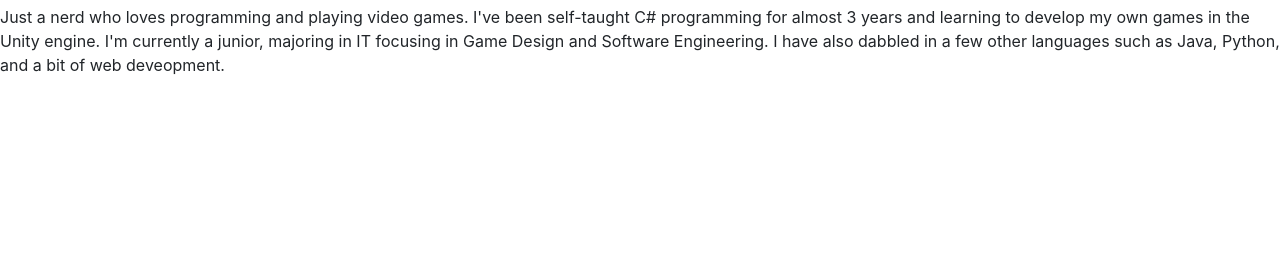
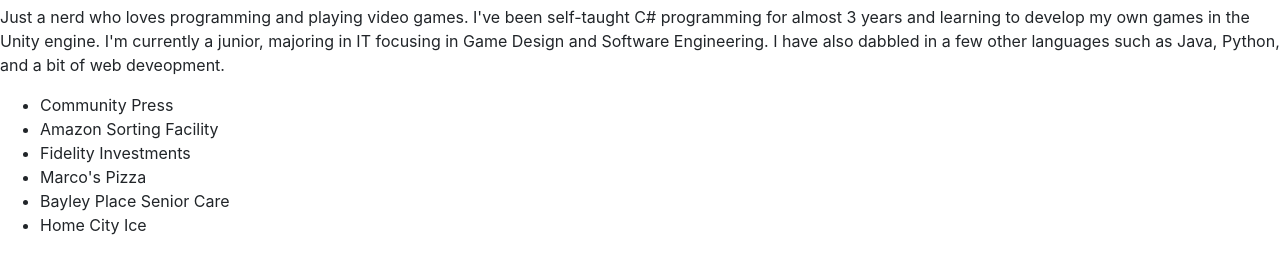
Before and after one commit to IT3049C-Lively-FA23/online-portfolio-devinebj, a website: page index.html in a window 1280 px wide. Shown: the part 51-324 px from the top of the page. Drawn offline with nearby package versions, Linux system fonts and the light colour scheme.

Commit message:
Added work experience

```diff
--- a/index.html
+++ b/index.html
@@ -28,6 +28,17 @@
     </p>
   </div>
 
+  <div class="section" id="experience">
+    <ul>
+      <li>Community Press</li>
+      <li>Amazon Sorting Facility</li>
+      <li>Fidelity Investments</li>
+      <li>Marco's Pizza</li>
+      <li>Bayley Place Senior Care</li>
+      <li>Home City Ice</li>
+    </ul>
+  </div>
+
   <!-- INCLUDE SCRIPTS FILE HERE -->
 
   <!-- Bootstrap Scripts-->
```
